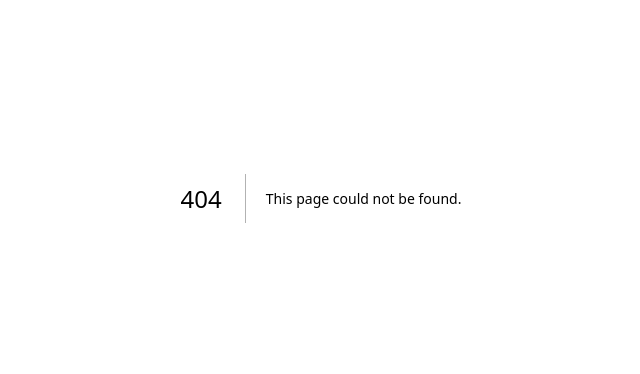
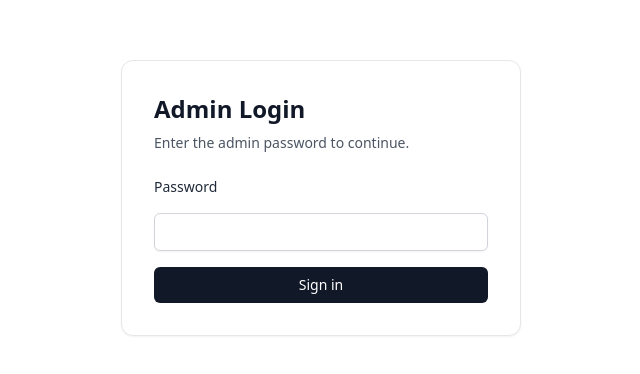
Before and after one commit to mtplayground/blog010, a Next.js app: page /admin/login in a window 1280 px wide. Before the commit this address had no page. Shown: the part 202-576 px from the top of the page, without its empty margins (319-959 px from the left). Built offline with nearby package versions, Linux system fonts and the light colour scheme; no server answers.

Commit message:
feat: Create admin login page and password verification

```diff
--- /dev/null
+++ b/app/admin/login/page.tsx
@@ -0,0 +1,93 @@
+import { cookies } from "next/headers";
+import { redirect } from "next/navigation";
+
+import {
+  createAdminSessionValue,
+  SESSION_COOKIE_NAME,
+  SESSION_MAX_AGE_SECONDS,
+  verifyAdminPassword,
+  verifyAdminSessionValue
+} from "@/lib/auth";
+
+type LoginPageProps = {
+  searchParams?: {
+    error?: string;
+  };
+};
+
+async function login(formData: FormData): Promise<void> {
+  "use server";
+
+  const password = formData.get("password");
+  if (typeof password !== "string" || !verifyAdminPassword(password)) {
+    redirect("/admin/login?error=invalid_credentials");
+  }
+
+  const sessionValue = createAdminSessionValue();
+  if (!sessionValue) {
+    redirect("/admin/login?error=server_misconfigured");
+  }
+
+  cookies().set({
+    name: SESSION_COOKIE_NAME,
+    value: sessionValue,
+    httpOnly: true,
+    secure: process.env.NODE_ENV === "production",
+    sameSite: "lax",
+    path: "/",
+    maxAge: SESSION_MAX_AGE_SECONDS
+  });
+
+  redirect("/admin");
+}
+
+export default function AdminLoginPage({ searchParams }: LoginPageProps) {
+  const existingSession = cookies().get(SESSION_COOKIE_NAME)?.value;
+  if (verifyAdminSessionValue(existingSession)) {
+    redirect("/admin");
+  }
+
+  const error = searchParams?.error;
+  const errorMessage =
+    error === "server_misconfigured"
+      ? "Admin authentication is not configured."
+      : error === "invalid_credentials"
+        ? "Invalid password."
+        : null;
+
+  return (
+    <main className="mx-auto flex min-h-screen w-full max-w-md items-center px-6 py-16">
+      <section className="w-full rounded-xl border border-gray-200 bg-white p-8 shadow-sm">
+        <h1 className="text-2xl font-semibold text-gray-900">Admin Login</h1>
+        <p className="mt-2 text-sm text-gray-600">Enter the admin password to continue.</p>
+
+        <form action={login} className="mt-6 space-y-4">
+          <label className="block text-sm font-medium text-gray-800" htmlFor="password">
+            Password
+          </label>
+          <input
+            id="password"
+            name="password"
+            type="password"
+            required
+            autoComplete="current-password"
+            className="w-full rounded-md border border-gray-300 px-3 py-2 text-sm text-gray-900 shadow-sm outline-none ring-blue-600 focus:ring-2"
+          />
+
+          {errorMessage ? (
+            <p className="text-sm text-red-600" role="alert">
+              {errorMessage}
+            </p>
+          ) : null}
+
+          <button
+            type="submit"
+            className="inline-flex w-full items-center justify-center rounded-md bg-gray-900 px-4 py-2 text-sm font-medium text-white transition hover:bg-gray-700"
+          >
+            Sign in
+          </button>
+        </form>
+      </section>
+    </main>
+  );
+}
--- /dev/null
+++ b/lib/auth.ts
@@ -0,0 +1,64 @@
+import crypto from "node:crypto";
+
+export const SESSION_COOKIE_NAME = "admin_session";
+export const SESSION_MAX_AGE_SECONDS = 60 * 60 * 24 * 7;
+
+function safeStringCompare(a: string, b: string): boolean {
+  const aBuffer = Buffer.from(a);
+  const bBuffer = Buffer.from(b);
+
+  if (aBuffer.length !== bBuffer.length) {
+    return false;
+  }
+
+  return crypto.timingSafeEqual(aBuffer, bBuffer);
+}
+
+export function verifyAdminPassword(inputPassword: string): boolean {
+  const adminPassword = process.env.ADMIN_PASSWORD;
+
+  if (!adminPassword || !inputPassword) {
+    return false;
+  }
+
+  return safeStringCompare(inputPassword, adminPassword);
+}
+
+export function createAdminSessionValue(now = Date.now()): string | null {
+  const sessionSecret = process.env.SESSION_SECRET;
+
+  if (!sessionSecret) {
+    return null;
+  }
+
+  const expiresAt = String(now + SESSION_MAX_AGE_SECONDS * 1000);
+  const signature = crypto.createHmac("sha256", sessionSecret).update(expiresAt).digest("hex");
+
+  return `${expiresAt}.${signature}`;
+}
+
+export function verifyAdminSessionValue(cookieValue: string | undefined, now = Date.now()): boolean {
+  if (!cookieValue) {
+    return false;
+  }
+
+  const [expiresAt, signature] = cookieValue.split(".");
+
+  if (!expiresAt || !signature) {
+    return false;
+  }
+
+  const expiresAtNumber = Number(expiresAt);
+  if (!Number.isFinite(expiresAtNumber) || expiresAtNumber <= now) {
+    return false;
+  }
+
+  const sessionSecret = process.env.SESSION_SECRET;
+  if (!sessionSecret) {
+    return false;
+  }
+
+  const expectedSignature = crypto.createHmac("sha256", sessionSecret).update(expiresAt).digest("hex");
+
+  return safeStringCompare(signature, expectedSignature);
+}
```
